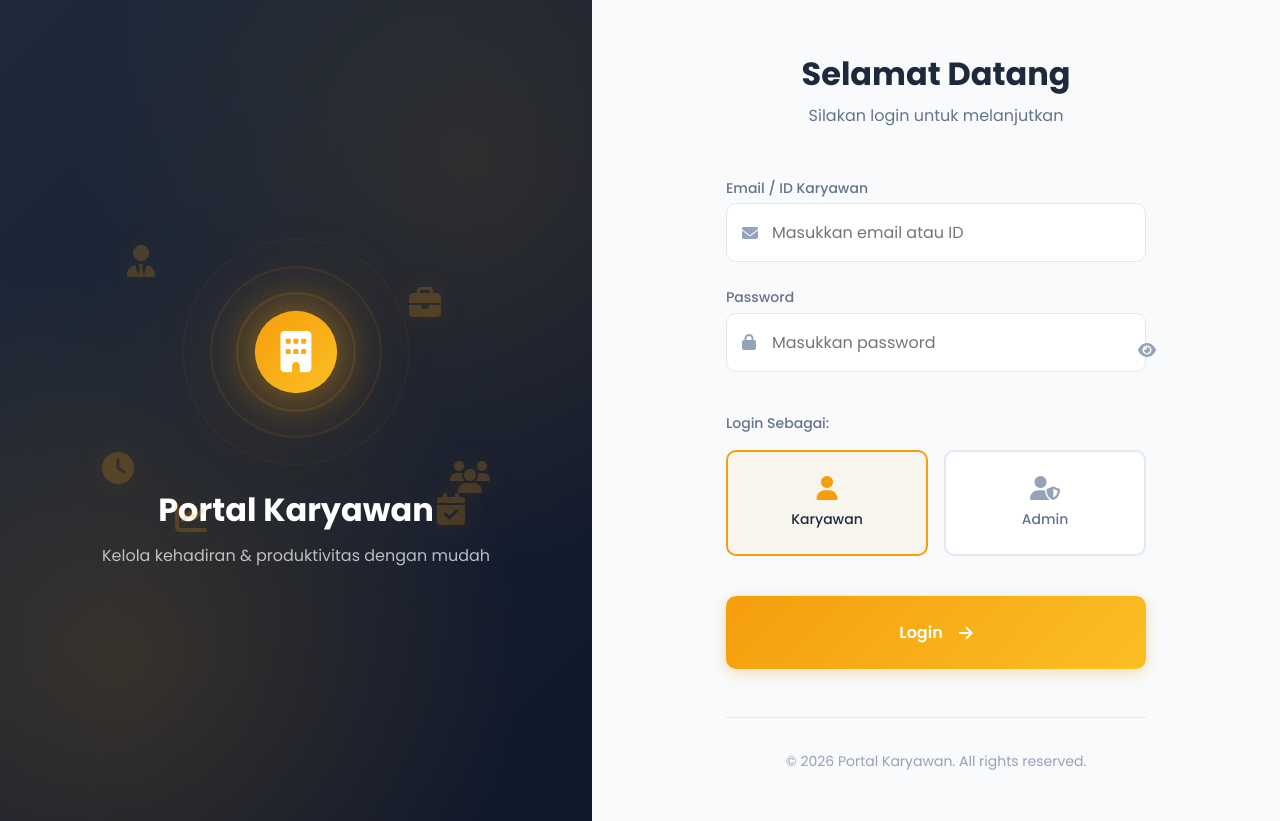
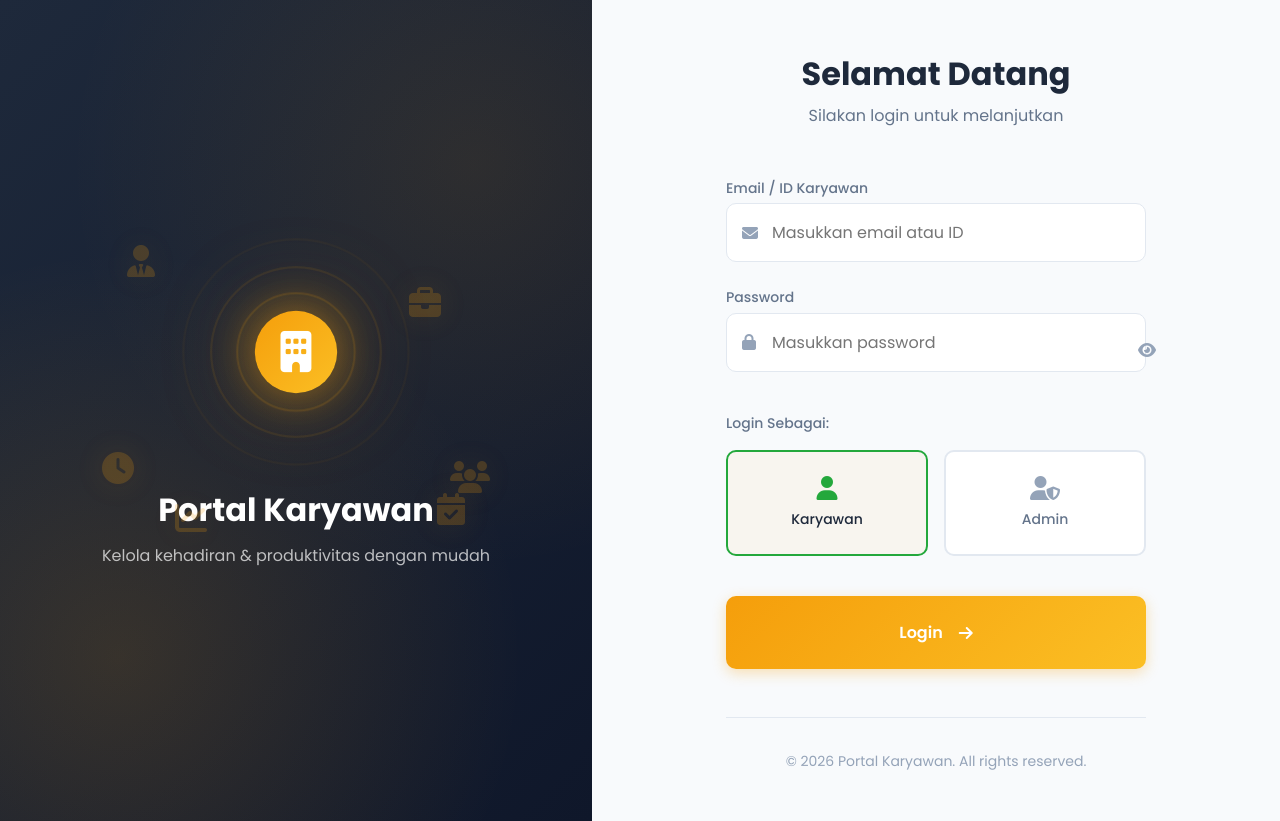
Before and after one commit to it1admin-web/Presensi, a plain HTML site: page index.html in a window 1280 px wide. Drawn offline with Linux system fonts and the light colour scheme.

Commit message:
Update main.css

```diff
--- a/css/main.css
+++ b/css/main.css
@@ -6,7 +6,7 @@
 /* CSS Variables */
 :root {
     /* Primary Colors - Yellow/Gold theme based on screenshot */
-    --color-primary: #F59E0B;
+    --color-primary: #24a83c;
     --color-primary-light: #FCD34D;
     --color-primary-dark: #D97706;
     --color-primary-gradient: linear-gradient(135deg, #F59E0B 0%, #FBBF24 100%);
```
